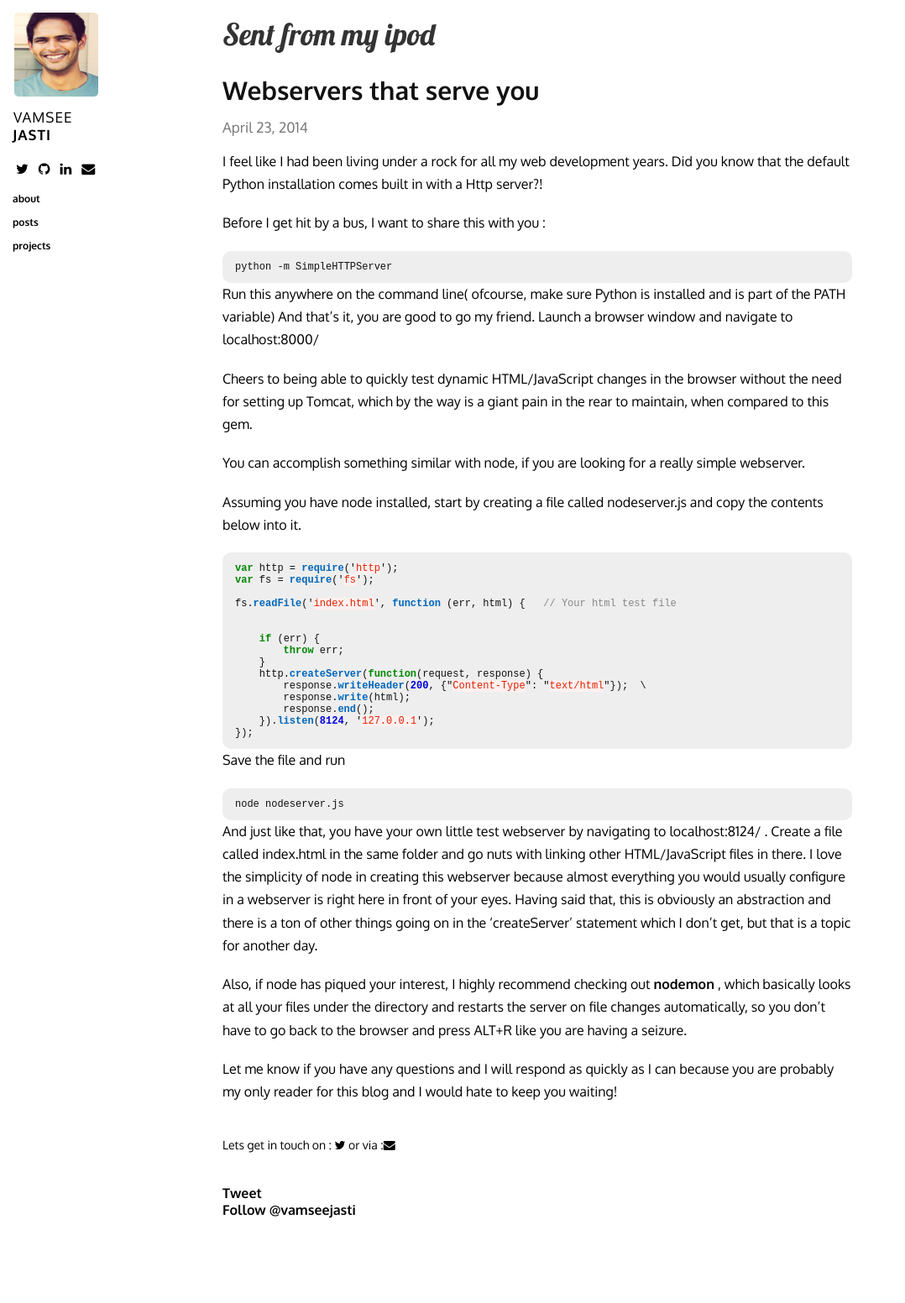
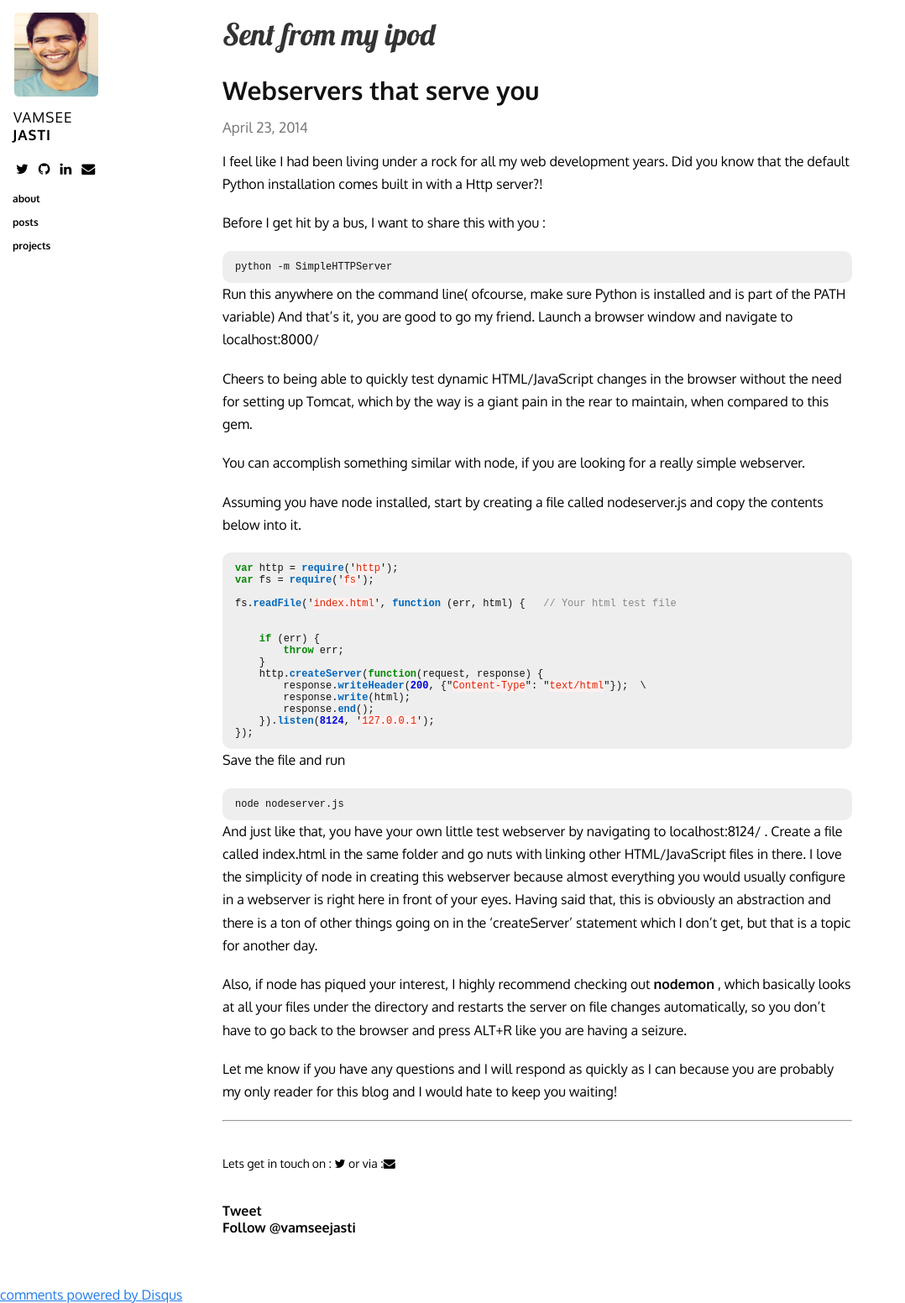
Before and after one commit to jasti/jasti.github.io, a Jekyll site: the page built from _posts/2014-04-23-webserver.markdown, in a window 1280 px wide. Shown: the whole page at 84% size, without its empty margins (0-1078 px from the left). Built offline with Jekyll 4.4.1, drawn with Linux system fonts in a browser that asks for light colours; nearby versions of some CDN libraries; Markdown is read by kramdown in place of the engine named in the settings; comment, search, counter and statistics services are not loaded; before the commit the page ends 1511 px from its top, so only the background shows below that.

Commit message:
Incorporate Disqus

```diff
--- a/_layouts/post.html
+++ b/_layouts/post.html
@@ -41,3 +41,18 @@
     </section>
   </section>
 </section>
+
+    <div id="disqus_thread"></div>
+    <script type="text/javascript">
+        /* * * CONFIGURATION VARIABLES: EDIT BEFORE PASTING INTO YOUR WEBPAGE * * */
+        var disqus_shortname = 'vamseejasti'; // required: replace example with your forum shortname
+
+        /* * * DON'T EDIT BELOW THIS LINE * * */
+        (function() {
+            var dsq = document.createElement('script'); dsq.type = 'text/javascript'; dsq.async = true;
+            dsq.src = '//' + disqus_shortname + '.disqus.com/embed.js';
+            (document.getElementsByTagName('head')[0] || document.getElementsByTagName('body')[0]).appendChild(dsq);
+        })();
+    </script>
+    <noscript>Please enable JavaScript to view the <a href="http://disqus.com/?ref_noscript">comments powered by Disqus.</a></noscript>
+    <a href="http://disqus.com" class="dsq-brlink">comments powered by <span class="logo-disqus">Disqus</span></a>
--- a/_posts/2014-04-23-webserver.markdown
+++ b/_posts/2014-04-23-webserver.markdown
@@ -50,3 +50,5 @@
 Also, if node has piqued your interest, I highly recommend checking out <a href ="https://github.com/remy/nodemon">nodemon</a> , which basically looks at all your files under the directory and restarts the server on file changes automatically, so you don't have to go back to the browser and press ALT+R like you are having a seizure.
 
 Let me know if you have any questions and I will respond as quickly as I can because you are probably my only reader for this blog and I would hate to keep you waiting!
+
+---
--- a/css/base.css
+++ b/css/base.css
@@ -309,3 +309,10 @@
 .content .talk-design .color .white {
 	color: #fff;
 }
+
+#disqus_thread{
+	max-width: 750px;
+    margin-left: auto;
+    margin-right: auto;
+	margin-bottom: 50px;
+}
--- a/css/mobile.css
+++ b/css/mobile.css
@@ -10,7 +10,8 @@
     .sidebar .name #fname, .sidebar .name #lname {
       font-size: 25px; }
   .sidebar .meta {
-    display: none; }
+    display: none;
+    margin: 0; }
   .sidebar ul {
     padding: 25px; }
   .sidebar li {
```
